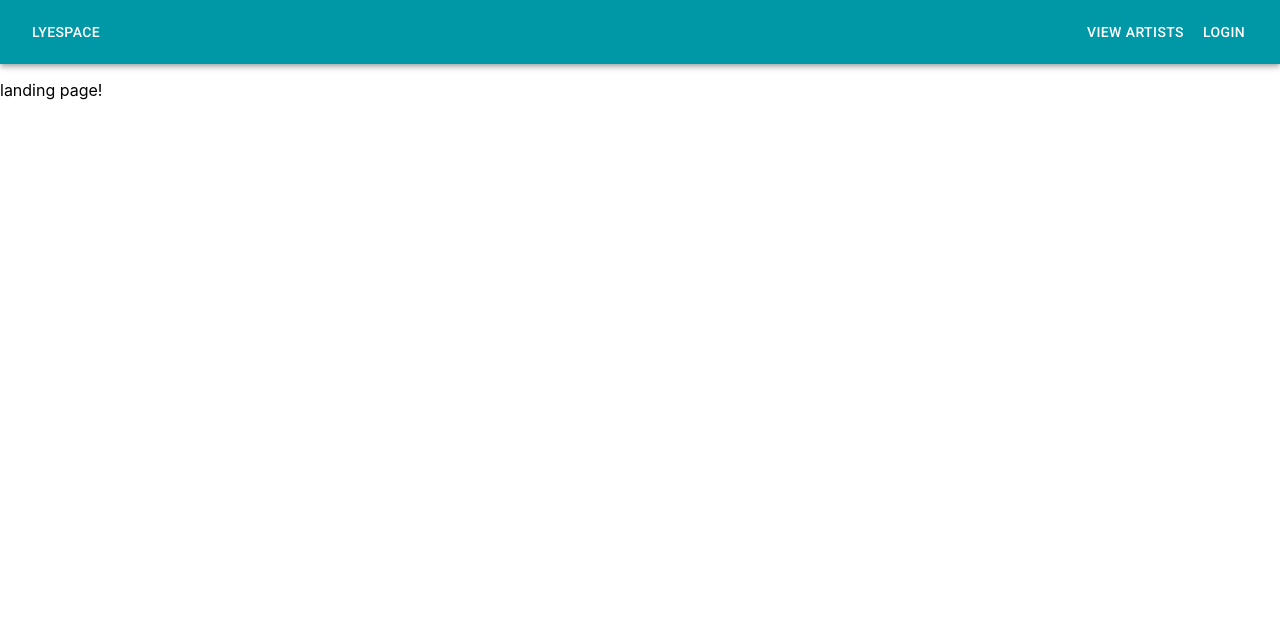
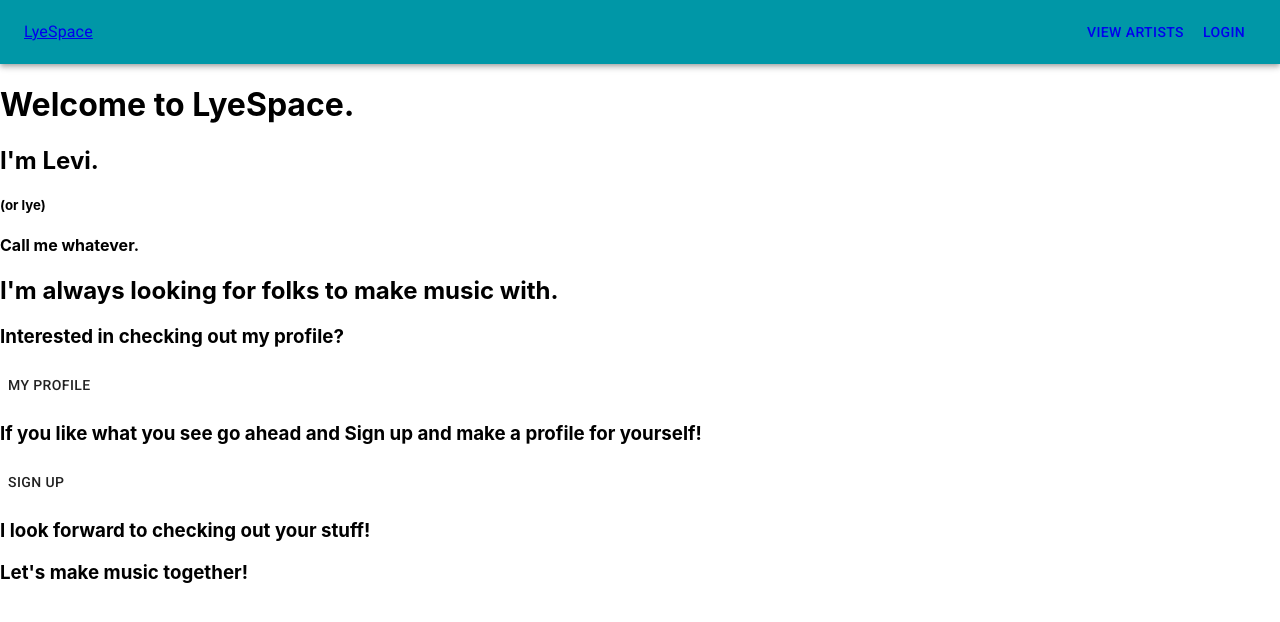
Before and after one commit to lyehatten/lyespaceClient, a React (Create React App) app: page / in a window 1280 px wide. Shown: the top 622 px of the page. Built offline with nearby package versions, Linux system fonts and the light colour scheme.

Commit message:
finished most view conductors and most barebones in place. need to finish profile views

```diff
--- /dev/null
+++ b/src/components/HomePage/HomePage.tsx
@@ -0,0 +1,24 @@
+import React from 'react';
+import Button from '@material-ui/core/Button';
+
+
+const HomePage: React.FunctionComponent = () => {
+  return(
+    <div>
+      <h1>Welcome to LyeSpace.</h1>
+      <h2>I'm Levi.</h2>
+      <h5>(or lye)</h5>
+      <h4>Call me whatever.</h4>
+      <h2>I'm always looking for folks to make music with.</h2>
+      <h3>Interested in checking out my profile?</h3>
+      <Button>My Profile</Button>
+      <h3>If you like what you see go ahead and Sign up and make a profile for yourself!</h3>
+      <Button>Sign up</Button>
+      <h3>I look forward to checking out your stuff!</h3>
+      <h3>Let's make music together!</h3>
+    </div>
+  )
+}
+
+
+export default HomePage;
--- a/src/components/Main.tsx
+++ b/src/components/Main.tsx
@@ -3,11 +3,14 @@ import Nav from './Nav';
 import { BrowserRouter as Router, Switch, Route} from 'react-router-dom';
 import LoginRoute from './ViewConductors/LoginRoute';
 import HomeRoute from './ViewConductors/HomeRoute';
+import ViewArtists from './ViewArtists/ViewArtists';
+import ArtistRoute from './ViewConductors/ArtistRoute';
 
 type mainStates = {
     token: string | null,
     userId: string | null,
-    role: string | null
+    role: string | null,
+    artistView: string
 }
 
 class Main extends React.Component <{}, mainStates>{
@@ -17,7 +20,8 @@ class Main extends React.Component <{}, mainStates>{
         this.state = {
             token: null,
             userId: null,
-            role: null
+            role: null,
+            artistView: "1"
         }
     }
 
@@ -29,6 +33,10 @@ class Main extends React.Component <{}, mainStates>{
     updateUserId = (newUserId: string) => {
         this.setState({userId: newUserId})
         localStorage.setItem('userId', newUserId);
+    }
+
+    updateArtistView = (newArtistView: string) => {
+        this.setState({artistView: newArtistView})
     }
 
     updateRole = (newRole: string) => {
@@ -66,8 +74,10 @@ class Main extends React.Component <{}, mainStates>{
             <Router>
                 <Nav logout={this.logout} token={this.state.token}/>
                 <Switch>
-                    <Route exact path="/"><HomeRoute token={this.state.token}/></Route>
-                    <Route exact path="/login" ><LoginRoute token={this.state.token} updateToken={this.updateToken} updateUserId={this.updateUserId} updateRole={this.updateRole}/></Route>
+                    <Route exact path="/"><HomeRoute token={this.state.token} userId={this.state.userId}/></Route>
+                    <Route exact path="/artistview"><ArtistRoute token={this.state.token} userId={this.state.userId} artistView={this.state.artistView}/> </Route>
+                    <Route exact path="/artists"><ViewArtists updateArtistView={this.updateArtistView}/></Route>
+                    <Route exact path="/login" ><LoginRoute userId={this.state.userId} token={this.state.token} updateToken={this.updateToken} updateUserId={this.updateUserId} updateRole={this.updateRole}/></Route>
                 </Switch>
             </Router>
         </React.Fragment>
--- a/src/components/Nav.tsx
+++ b/src/components/Nav.tsx
@@ -4,7 +4,7 @@ import AppBar from '@material-ui/core/AppBar';
 import Toolbar from '@material-ui/core/Toolbar';
 import Typography from '@material-ui/core/Typography';
 import Button from '@material-ui/core/Button';
-
+import {Link} from 'react-router-dom';
 
 const styles = {
     root: {
@@ -22,7 +22,7 @@ const styles = {
 
 
 class Nav extends React.Component<Props> {
-  constructor(props: any){
+  constructor(props: Props){
     super(props);
 
   }
@@ -35,19 +35,19 @@ class Nav extends React.Component<Props> {
     const {classes} = this.props
 
     return (
-      <div className={classes.root} >
-        <AppBar position="static">
+        <AppBar position="sticky" className={classes.root}>
           <Toolbar>
               <Typography className={classes.title}>
-                <Button color="inherit" type="button" href="/">
+                <Link to="/">
                   LyeSpace
-                </Button>
+                </Link>
               </Typography>
-            <Button color="inherit" href="/artists">View Artists</Button>
-            {this.props.token ? <Button color="inherit" onClick={e => this.clickLogout(e)}>Logout</Button> : <Button color="inherit" href="/login">Login</Button>}
+            <Link to="/artists">
+              <Button color="inherit" >View Artists</Button>
+            </Link>
+            {this.props.token ? <Button color="secondary" onClick={e => this.clickLogout(e)}>Logout</Button> : <Link to="/login"><Button color="inherit" >Login</Button></Link>}
           </Toolbar>
         </AppBar>
-      </div>
     )}
 }
 
--- /dev/null
+++ b/src/components/ViewArtists/ArtistDisplay.tsx
@@ -0,0 +1,37 @@
+import Button from '@material-ui/core/Button';
+import {Link} from 'react-router-dom';
+
+
+interface PropTypes {
+  artistInfo: Array<{firstName: string, lastName: string, profile: {stageName: string | null, genres: Array<string> | null, instruments: Array<string>} | null, id: number}>,
+  updateArtistView: Function
+}
+
+const ArtistDisplay = (props: PropTypes) => {
+  console.log(props.artistInfo)
+  return(
+    <div>
+      {props.artistInfo.map(artist => {return(
+        <div key={artist.id}>
+          <h4>{artist.firstName} {artist.lastName} {artist.profile ? artist.profile.stageName ? <h4>aka {artist.profile.stageName}</h4> :
+          undefined : undefined} </h4>
+            <p>Genres: </p>
+            {artist.profile ? artist.profile.genres ? artist.profile.genres.map(genre => <span key={genre}>{genre}</span>) :
+          <p>Artist has not added genres to profile.</p> : <p>Artist has not added genres to profile.</p>}
+            <p>Instruments:   </p>
+            {artist.profile ? artist.profile.instruments ? artist.profile.instruments.map(instrument => <span key={instrument}>{instrument}</span>) :
+          <p>Artist has not added instruments to profile.</p> : <p>Artist has not added instruments to profile.</p>}
+          <Link to="/artistview"><Button variant="contained" color="primary" onClick={() => {
+            props.updateArtistView(artist.id)
+          }}>
+            View Full Profile
+          </Button></Link>
+        </div>
+      )})}
+    </div>
+  )
+}
+
+
+
+export default ArtistDisplay;
--- /dev/null
+++ b/src/components/ViewArtists/ViewArtists.tsx
@@ -0,0 +1,38 @@
+import React from 'react';
+import ArtistDisplay from './ArtistDisplay';
+
+type Props = {
+  updateArtistView: Function
+}
+
+type States = {
+  artistInfo: Array<{firstName: string, lastName: string, profile: {stageName: string | null, genres: Array<string> | null, instruments: Array<string>} | null, id: number}>
+}
+
+
+class ViewArtists extends React.Component<Props, States> {
+  constructor(props: Props){
+    super(props);
+    this.state={
+      artistInfo: []
+    }
+  }
+
+  componentDidMount(){
+    fetch('https://lyespace-server.herokuapp.com/user/findAll')
+    .then(res => res.json())
+    .then(data => this.setState({artistInfo: data}))
+  }
+
+  render(){
+    return(
+      <div>
+        <h1>All Artist Profiles:</h1>
+        <ArtistDisplay artistInfo={this.state.artistInfo} updateArtistView={this.props.updateArtistView}/>
+      </div>
+    )
+  }
+}
+
+
+export default ViewArtists;
--- /dev/null
+++ b/src/components/ViewConductors/ArtistRoute.tsx
@@ -0,0 +1,22 @@
+import React from 'react';
+import YourProfile from '../YourProfile/YourProfile';
+
+type PropTypes = {
+  token: string | null,
+  userId: string | null,
+  artistView: string
+}
+
+
+
+export default class ArtistRoute extends React.Component<PropTypes, {} > {
+
+  render(){
+    return(
+      <div>
+        {this.props.userId == this.props.artistView ? <YourProfile userId={this.props.userId}/> : <p>{this.props.artistView}'s profile!</p> }
+      </div>
+    )
+  }
+
+}
--- a/src/components/ViewConductors/HomeRoute.tsx
+++ b/src/components/ViewConductors/HomeRoute.tsx
@@ -1,18 +1,20 @@
 import React from 'react';
+import HomePage from '../HomePage/HomePage';
+import YourProfile from '../YourProfile/YourProfile';
 
 type PropTypes = {
-  token: string | null
+  token: string | null,
+  userId: string | null
 }
 
 
 
 export default class HomeRoute extends React.Component<PropTypes, {} > {
 
-
   render(){
     return(
       <div>
-        {this.props.token ? <p>your profile!</p> : <p>landing page!</p> }
+        {this.props.token ? <YourProfile userId={this.props.userId}/> : <HomePage/> }
       </div>
     )
   }
--- a/src/components/ViewConductors/LoginRoute.tsx
+++ b/src/components/ViewConductors/LoginRoute.tsx
@@ -1,11 +1,13 @@
 import React from 'react';
 import Auth from '../Auth/Auth';
+import YourProfile from '../YourProfile/YourProfile';
 
 type PropTypes = {
   token: string | null,
   updateToken: Function,
   updateUserId: Function,
-  updateRole: Function
+  updateRole: Function,
+  userId: string | null
 }
 
 
@@ -15,7 +17,7 @@ export default class LoginRoute extends React.Component<PropTypes, {} > {
   render(){
     return(
       <div>
-        {this.props.token ? <p>home soon!</p> : <Auth updateToken={this.props.updateToken} updateUserId={this.props.updateUserId} updateRole={this.props.updateRole}/>}
+        {this.props.token ? <YourProfile userId={this.props.userId}/> : <Auth updateToken={this.props.updateToken} updateUserId={this.props.updateUserId} updateRole={this.props.updateRole}/>}
       </div>
     )
   }
--- /dev/null
+++ b/src/components/YourProfile/InfoDisplay.tsx
@@ -0,0 +1 @@
+export { }
--- /dev/null
+++ b/src/components/YourProfile/YourProfile.tsx
@@ -0,0 +1,33 @@
+import React from 'react';
+
+type Props = {
+  userId: string | null
+}
+
+type States = {
+
+}
+
+
+class YourProfile extends React.Component<Props, States> {
+
+
+
+  componentDidMount(){
+    fetch(`https://lyespace-server.herokuapp.com/user/userInfo/${this.props.userId}`)
+    .then(res => res.json())
+    .then(data => console.log(data))
+  }
+
+
+  render(){
+    return(
+      <div>
+        <p>this is your profile</p>
+      </div>
+    )
+  }
+
+}
+
+export default YourProfile;
```
Also changed, not shown: 1 other file (tests, documents, lock files or other folders).
